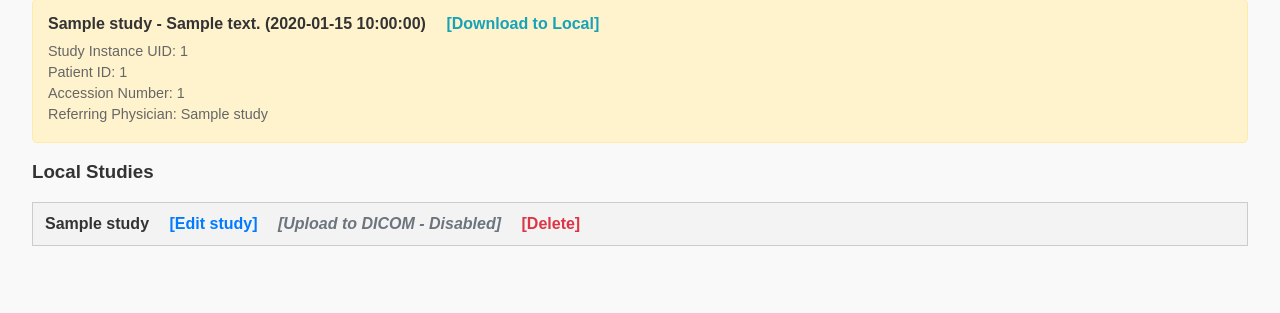
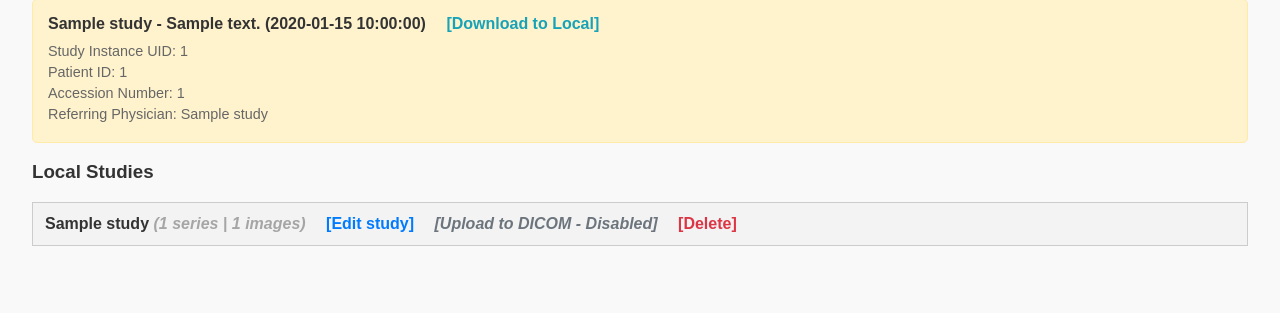
Before and after one commit to Matthieudewit/dicom-editor, a Flask app: template templates/select.html in a window 1280 px wide. Shown: the part 299-612 px from the top of the page. Run offline with Flask 3, Linux system fonts and the light colour scheme; the template is opened without the code that fills it: most values are stand-ins (such as "Sample title", 1, 10 or a date in 2020).

Commit message:
Add counts for series and images on study - Update styling

```diff
--- a/app.py
+++ b/app.py
@@ -180,7 +180,10 @@ def edit_file(file_path):
                     "is_deletable": (elem.keyword or "") not in protected_tags
                 })
 
-    return render_template("edit_file.html", fields=fields, file_path=file_path)
+    # Calculate total tag count
+    tag_count = len(fields)
+
+    return render_template("edit_file.html", fields=fields, file_path=file_path, tag_count=tag_count)
 
 
 @app.route("/save-file/<path:file_path>", methods=["POST"])
@@ -542,6 +545,22 @@ def get_local_studies_with_metadata():
             for path in dicom_files
         ]
 
+        # Calculate series and image counts
+        series_count = 0
+        image_count = len(dicom_files)
+
+        # Count unique series by examining the folder structure
+        # Series are typically organized in separate folders
+        series_folders = set()
+        for file_path in dicom_files:
+            # Get the parent directory name (series folder)
+            relative_path = os.path.relpath(file_path, study_path)
+            series_folder = os.path.dirname(relative_path)
+            if series_folder:  # Only count if there's actually a series folder
+                series_folders.add(series_folder)
+
+        series_count = len(series_folders) if series_folders else 1  # At least 1 series if files exist
+
         # Extract metadata from first DICOM file
         metadata = {
             'PatientName': '',
@@ -567,7 +586,9 @@ def get_local_studies_with_metadata():
         studies_with_metadata[study] = {
             'files': files_list,
             'metadata': metadata,
-            'is_valid_for_upload': is_study_valid_for_upload(metadata)
+            'is_valid_for_upload': is_study_valid_for_upload(metadata),
+            'series_count': series_count,
+            'image_count': image_count
         }
 
     return studies_with_metadata
--- a/static/styles.css
+++ b/static/styles.css
@@ -105,6 +105,10 @@ form {
 
 .study-header:hover {
     background: #e3e3e3;
+}
+
+.study-content-count {
+    opacity: 0.4;
 }
 
 .study-edit-button {
@@ -367,6 +371,10 @@ input.search-box {
 }
 
 /* DICOM tag editing styles */
+.tag-count {
+    opacity: 0.4;
+}
+
 .delete-tag-button {
     background: #dc3545;
     color: white;
--- a/templates/edit_file.html
+++ b/templates/edit_file.html
@@ -54,7 +54,7 @@
 </head>
 
 <body>
-    <h2>Edit DICOM File: {{ file_path }}</h2>
+    <h2>Edit DICOM File: {{ file_path }} <i class="tag-count">({{ tag_count }} tags)</i></h2>
 
     <input type="text" id="searchInput" class="search-box" onkeyup="filterTags()"
         placeholder="Search by Tag Description...">
--- a/templates/select.html
+++ b/templates/select.html
@@ -88,7 +88,7 @@
     {% for study, study_data in studies.items() %}
     <div class="study-item" onclick="toggleStudy('study-{{ loop.index }}')">
         <div class="study-header">
-            <span>{{ study }}
+            <span>{{ study }} <i class="study-content-count">({{ study_data.series_count }} series | {{ study_data.image_count }} images)</i>
                 <a class="study-edit-button" href="{{ url_for('edit_study', study=study) }}">[Edit study]</a>
                 {% if study_data.is_valid_for_upload %}
                 <a class="study-upload-button" href="{{ url_for('upload_study', study=study) }}">[Upload to DICOM]</a>
```
